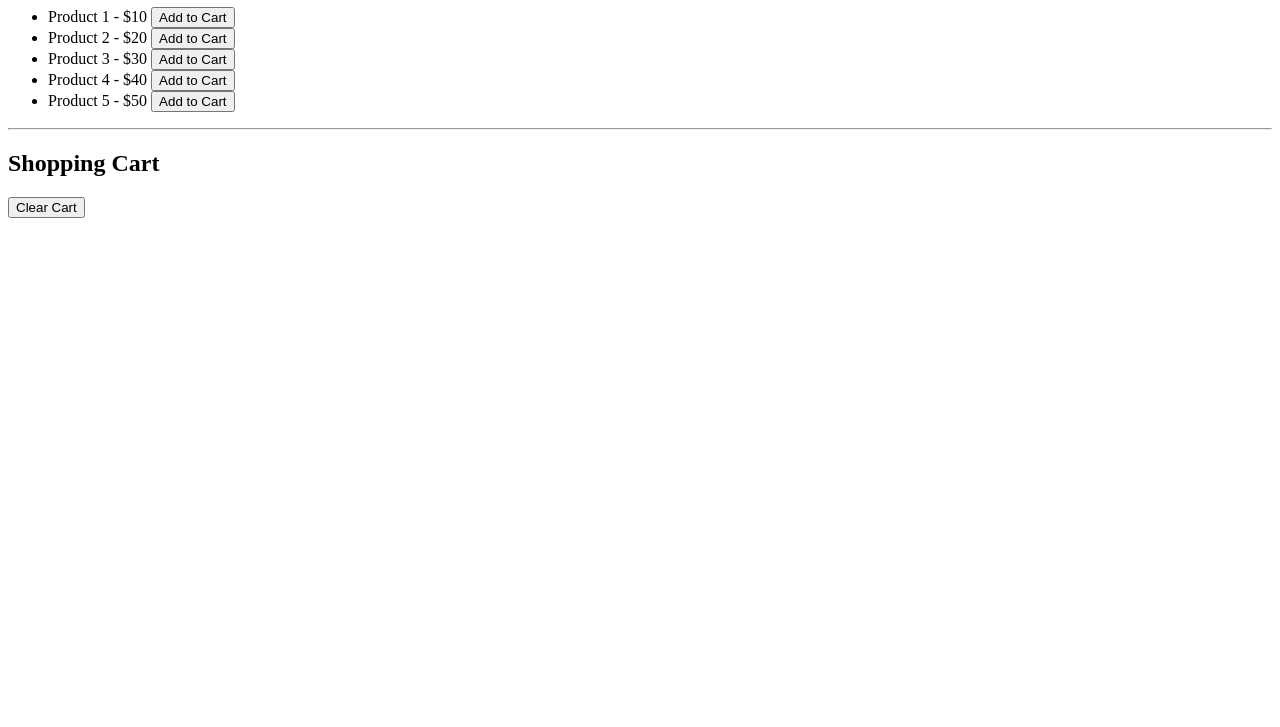
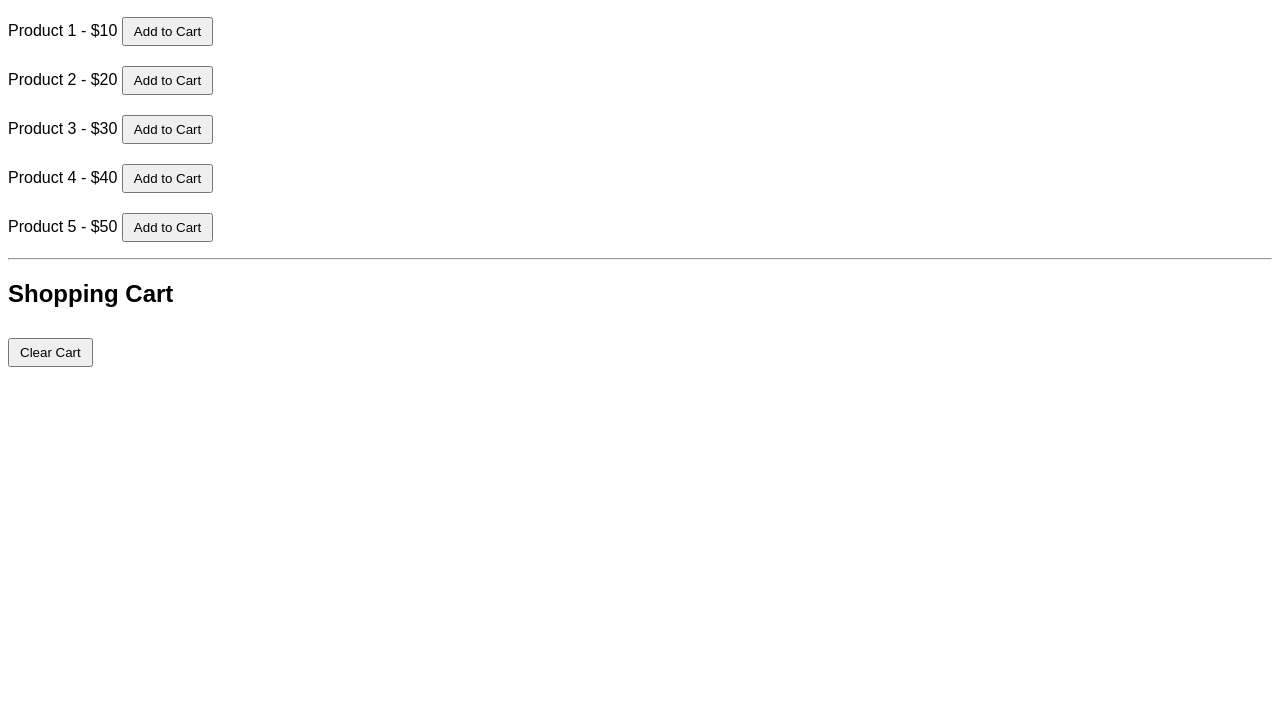
Before and after one commit to acciojob/shopping-cart-sessions-tarunjangra043, a website: page main.html in a window 1280 px wide. Shown: the part 73-800 px from the top of the page. Drawn offline with Linux system fonts and the light colour scheme.

Commit message:
created a submission

```diff
--- a/main.html
+++ b/main.html
@@ -1,19 +1,15 @@
 <!DOCTYPE html>
-
 <html>
-  <head>
+<head>
     <link rel="stylesheet" href="styles.css" />
-  </head>
-
-  <body>
-    <!-- do not edit this file -->
+</head>
+<body>
     <h1>Products</h1>
     <ul id="product-list"></ul>
     <hr />
     <h2>Shopping Cart</h2>
     <ul id="cart-list"></ul>
     <button id="clear-cart-btn">Clear Cart</button>
-
-    <script type="text/javascript" src="./script.js"></script>
-  </body>
+    <script type="text/javascript" src="script.js"></script>
+</body>
 </html>
--- a/script.js
+++ b/script.js
@@ -1,3 +1,5 @@
+
+
 const products = [
     { id: 1, name: "Product 1", price: 10 },
     { id: 2, name: "Product 2", price: 20 },
--- a/styles.css
+++ b/styles.css
@@ -1 +1,19 @@
-/*  your css code here. If applicable */
+/* styles.css */
+
+body {
+    font-family: Arial, sans-serif;
+}
+
+ul {
+    list-style-type: none;
+    padding: 0;
+}
+
+li {
+    margin: 10px 0;
+}
+
+button {
+    margin-top: 10px;
+    padding: 5px 10px;
+}
```
Lines whose indentation alone changed are shown as unchanged.
